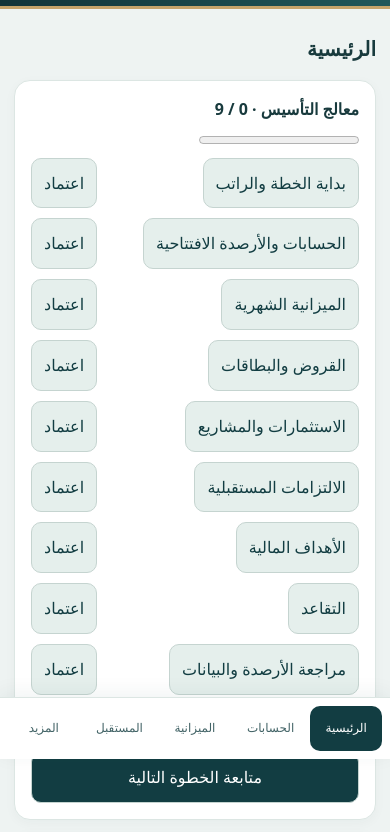
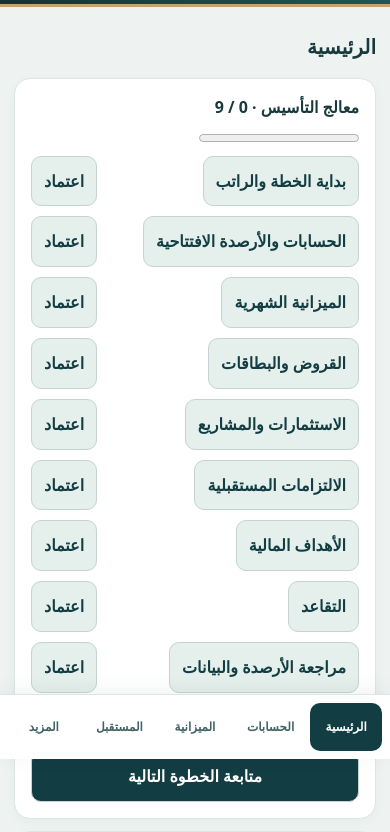
Before and after one commit to drburghash-sys/amwal, a plain HTML site: page index.html in a window 390 px wide. Shown: the part 85-917 px from the top of the page. Drawn offline with Linux system fonts and the light colour scheme.

Commit message:
Improve mobile touch targets, numeric readability and safe area spacing

```diff
--- a/style.css
+++ b/style.css
@@ -2,3 +2,6 @@
 .chart-entry{margin:14px 0}.chart-track{height:15px;border-radius:5px;background:#8295a322;overflow:hidden}.chart-fill{height:100%;background:#4389bd;border-radius:5px}.chart-fill.negative{background:#d45252}.chart-fill.positive{background:#27956b}.financial-chart{overflow-wrap:anywhere}
 
 body{background:#eef3f2;line-height:1.55}header{background:linear-gradient(120deg,#102f34,#20575a);border-bottom:3px solid #c5a36a}main{padding-inline:14px}.card,form{box-shadow:0 3px 12px #123d4209}.card .amount{font-variant-numeric:tabular-nums}.grid>.card{margin:0;min-width:0}.grid>.card .amount{font-size:clamp(17px,5vw,26px);overflow-wrap:anywhere}nav{z-index:20;padding-bottom:calc(8px + env(safe-area-inset-bottom));box-shadow:0 -4px 20px #123d4210}nav button{background:transparent;color:#426366;border-color:transparent}nav button.active{background:#123d42;color:white}button:focus-visible,input:focus-visible,select:focus-visible{outline:3px solid #c5a36a;outline-offset:2px}details summary{cursor:pointer;color:#20575a;font-weight:600;padding:8px 0}details form{box-shadow:none;background:#f7faf9}input,select{font-size:16px}h2{margin:8px 0 16px}small{overflow-wrap:anywhere} @media(max-width:360px){main{padding-inline:9px}.card,form{padding:12px}.grid{gap:6px}nav button{font-size:11px}}
+
+/* Mobile readability and touch targets */
+:root{color-scheme:light}header{padding-top:calc(14px + env(safe-area-inset-top));}main{padding-bottom:calc(120px + env(safe-area-inset-bottom));}.row>span,.row>strong{min-width:0;overflow-wrap:anywhere}.row>strong{text-align:end;font-variant-numeric:tabular-nums}.amount{overflow-wrap:anywhere;font-size:clamp(22px,7vw,30px)}button{min-height:44px;font-weight:600;white-space:normal}nav button{min-height:48px}label{font-size:14px;font-weight:600}input,select{min-height:46px;color:#183a3d;font-weight:400}small{color:#526b6d;line-height:1.6}.hero small{color:#e2efed}details summary{min-height:44px}form>button{margin-top:4px}.chart-track{height:18px}.card>span{color:#526b6d}.hero>span{color:#e2efed}@media(prefers-reduced-motion:reduce){*{scroll-behavior:auto!important;animation:none!important;transition:none!important}}
```
